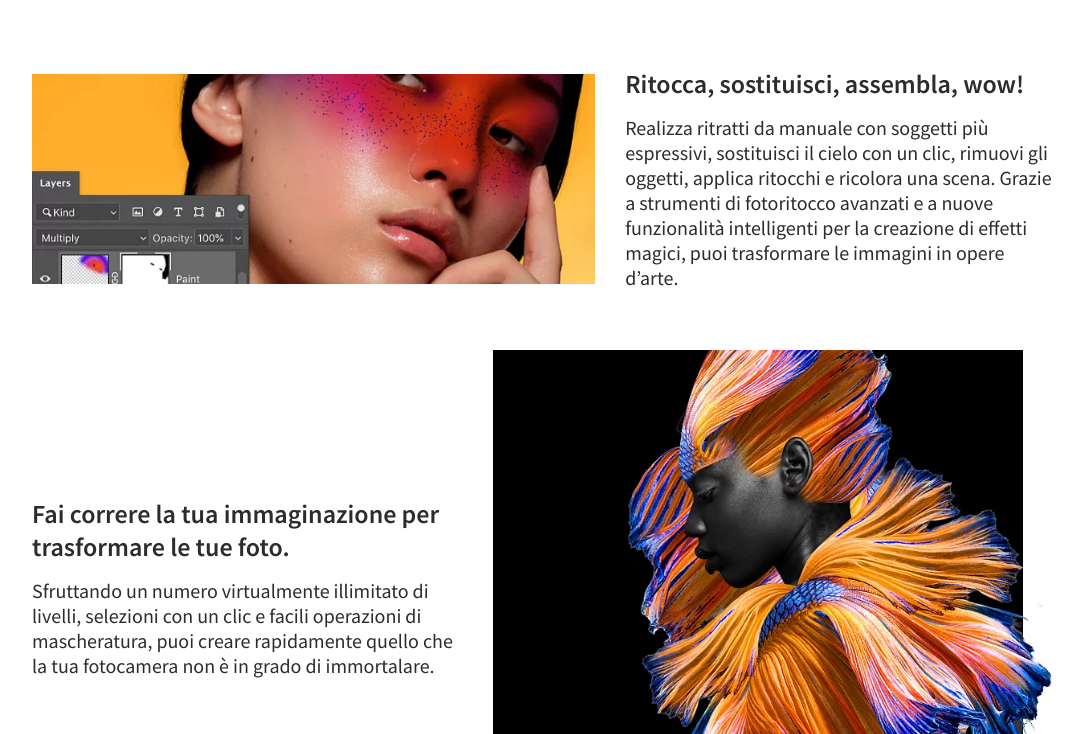
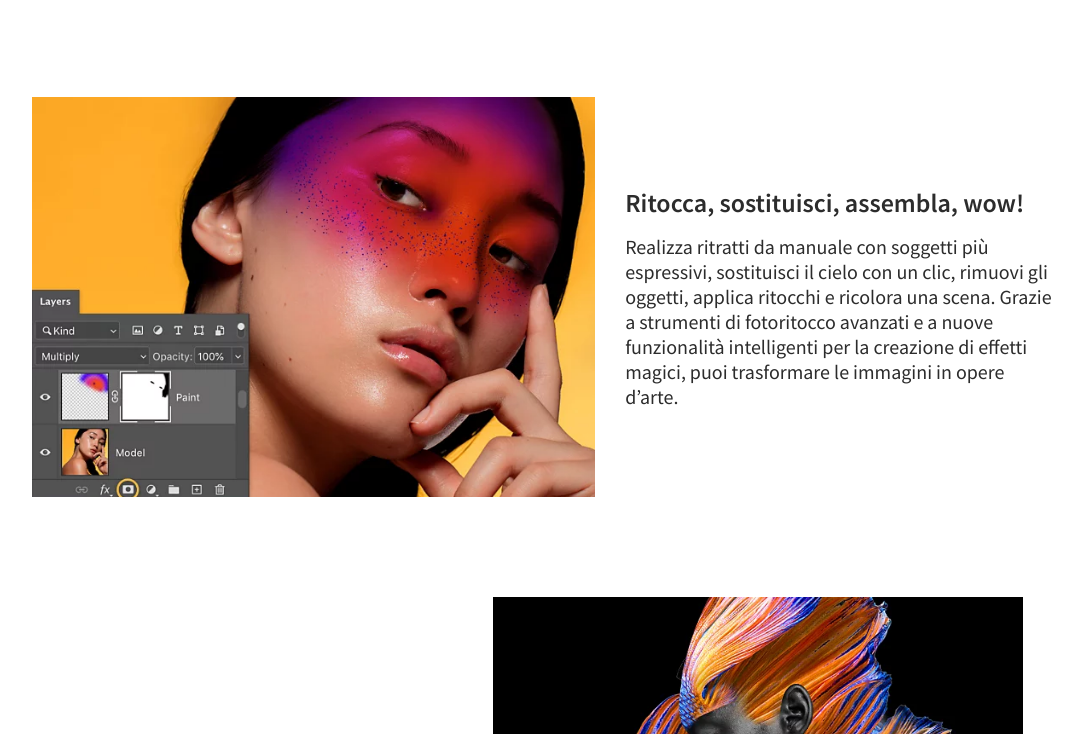
Before and after one commit to C-Bertotti/sass-painter, a website: page index.html in a window 1280 px wide. Shown: the part 946-1680 px from the top of the page, without its empty margins (96-1179 px from the left). Drawn offline with Linux system fonts and the light colour scheme.

Commit message:
corretto sezione features

```diff
--- a/src/Partials/_features.scss
+++ b/src/Partials/_features.scss
@@ -6,6 +6,9 @@
         width: 100%;
         display: flex;
         align-items: center;
+    }
+    @include screen(lg) {
+        margin: 100px auto;
     }
 
     &:nth-child(2n) {
@@ -36,6 +39,11 @@
 
     &:nth-child(2n+1) img {
         height: 210px;
+
+        //responsive
+        @include screen(xlg) {
+            height: 400px;
+        }
     }
 
 
```
Also changed, not shown: index.html (+0 -2 lines), dist/style.css.
